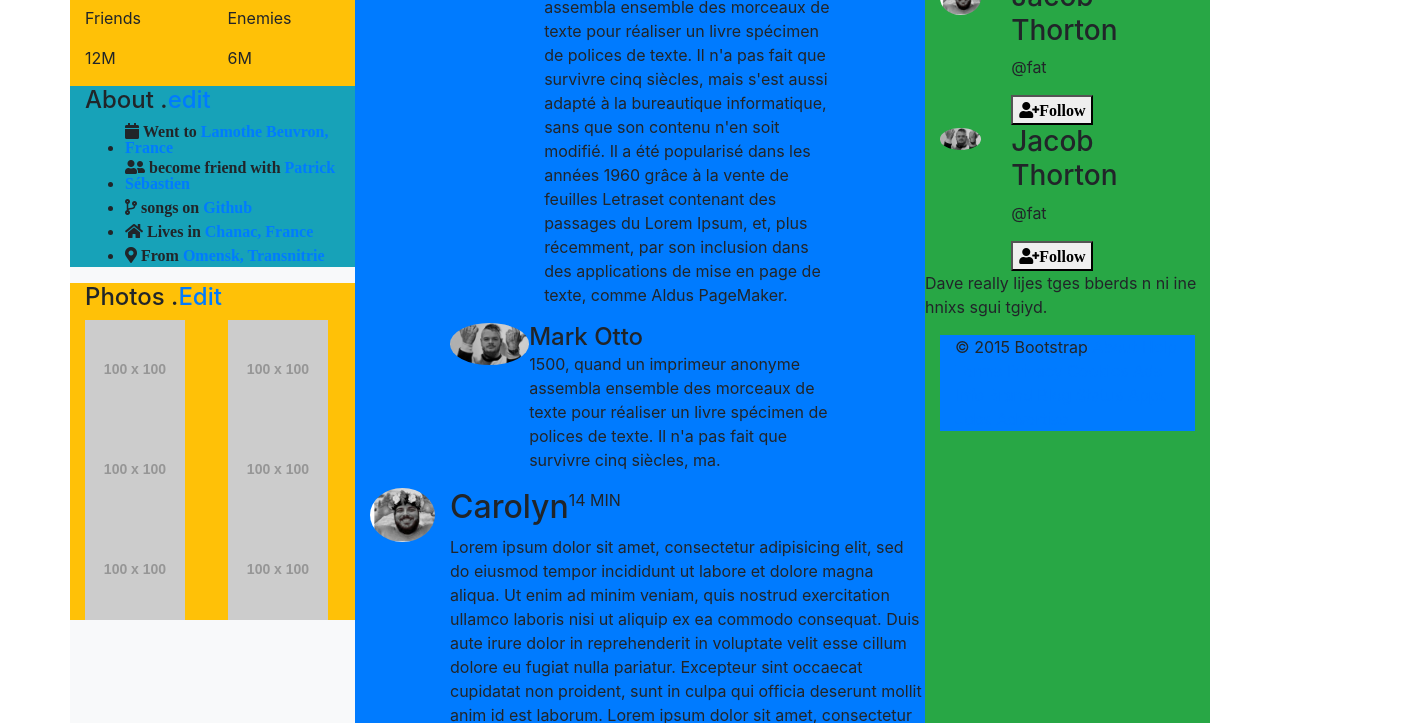
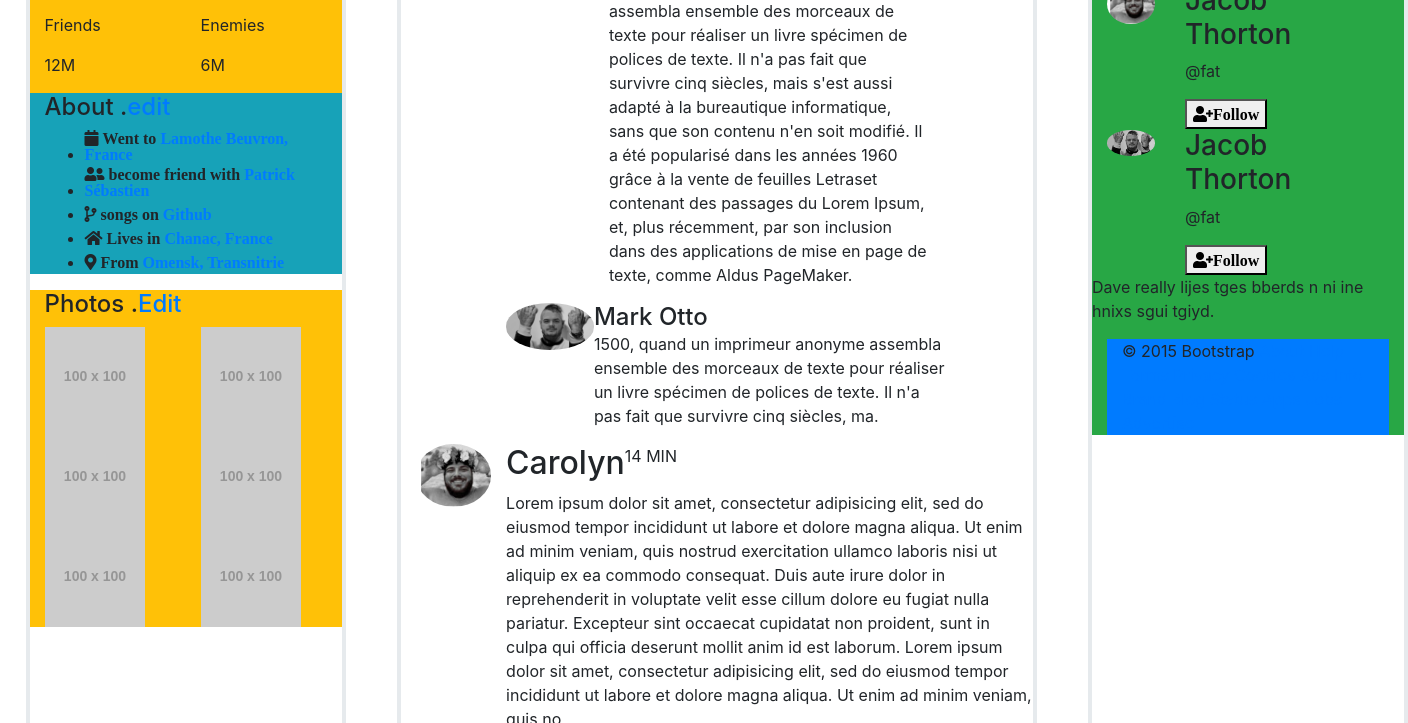
Before and after one commit to tlacolley/projet_sass_integration, a plain HTML site: page index.html in a window 1280 px wide. Shown: the part 563-1286 px from the top of the page, 1408 px wide, since content can reach past the window. Drawn offline with nearby package versions, Linux system fonts and the light colour scheme; placeholder pictures from the web are drawn by us.

Commit message:
reglage layout soucis aside right

```diff
--- a/css/scss/_base.scss
+++ b/css/scss/_base.scss
@@ -2,3 +2,4 @@ $color-col:#ffffff;
 $color-bg:#f5f8fa;
 $blue: #3097d1;
 $Mbot:2rem;
+$grey:#e6eaed solid 4px;;
--- a/css/scss/style.scss
+++ b/css/scss/style.scss
@@ -10,9 +10,12 @@ header {
     height: auto;
 }
 
-.section {
+ .section {
     background-color: $color-col;
+    border: $grey ;
+    margin: 0 2%;
 }
+
 
 nav {
     ul {
--- a/index.html
+++ b/index.html
@@ -51,11 +51,11 @@
             </div>
         </div>
     </header>
-    <div class="container">
+    <div class="container-fluid">
 
 
-        <div class="row bg-dark">
-            <div class="col-sm-12 col-md-3 bg-light">
+        <div class="row d-flex justify-content-lg-around flex-md-nowrap">
+            <div class="col-sm-12 col-md-3 section">
 
                 <div class="row ">
                     <aside class="aside_left">
@@ -129,10 +129,10 @@
 
 
 
-            <div class="col-sm-12 col-md-6 bg-primary">
+            <div class="col-sm-12 col-md-6 section">
                 <main>
                     <!--==================================Center------------------>
-                    <div class="row">
+                    <div class="row  ">
                         <div class="col-12">
                             <div class="input-group mb-3">
                                 <input type="text" class="form-control" placeholder="Message">
@@ -143,7 +143,7 @@
                         </div>
 
                     </div>
-                    <div class="row">
+                    <div class="row  ">
                         <div class="col-2">
                             <img class="rounded-circle img-fluid" src="img/mireille2.jpg" alt="">
                         </div>
@@ -198,7 +198,7 @@
                     </div>
 
 
-                    <div class="row">
+                    <div class="row  ">
                         <div class="col-2">
                             <img class="rounded-circle img-fluid" src="img/carlos.jpg" alt="carlos">
                         </div>
@@ -217,7 +217,7 @@
                         </div>
                     </div>
 
-                    <div class="row">
+                    <div class="row  ">
                         <div class="col-2">
                             <img class="rounded-circle img-fluid" src="img/julfab min.jpg" alt="julImg">
                         </div>
@@ -257,7 +257,7 @@
 
 
 
-            <div class="col-sm-12 col-md-3 bg-success">
+            <div class="col-sm-12 col-md-3 section">
                 <div class="row ">
                     <!--==================================Aside Right------------------>
                     <aside class="aside_right">
```
Also changed, not shown: css/style.css, 1 other file.
